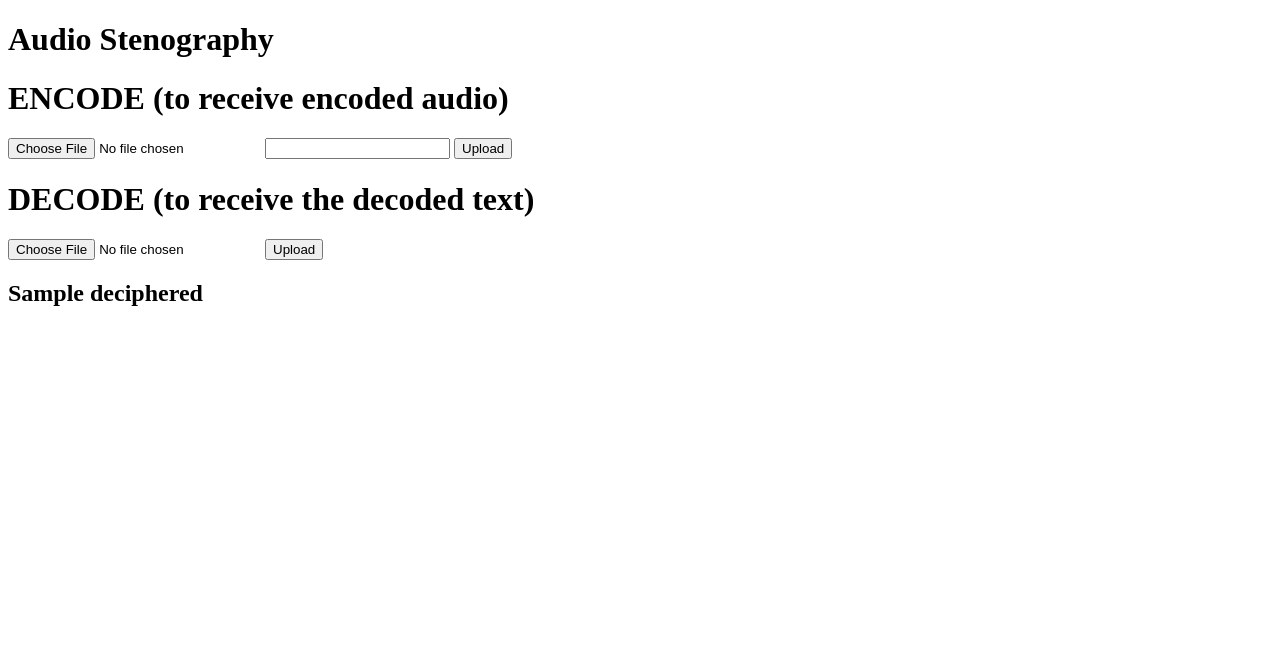
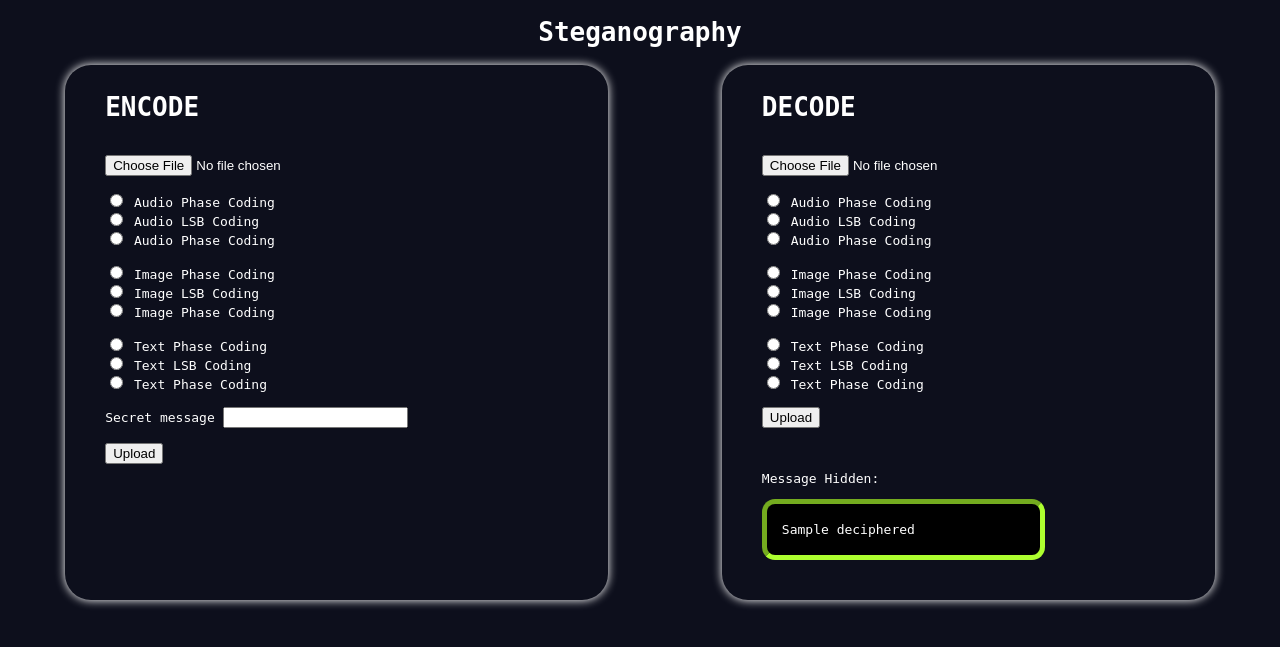
Before and after one commit to karanysingh/audio-stenography-flask, a Flask app: template templates/index.html in a window 1280 px wide. Shown: the top 647 px of the page. Run offline with Flask 2, Linux system fonts and the light colour scheme; the template is opened without the code that fills it: most values are stand-ins (such as "Sample title", 1, 10 or a date in 2020).

Commit message:
added ui

```diff
--- a/app.py
+++ b/app.py
@@ -1,5 +1,5 @@
 from routes import app
 
 if __name__ == '__main__':
-    app.run(host='0.0.0.0',port = 8000, threaded = True, debug = True)
-    # app.run(host='127.0.0.1',port = 8000, threaded = True, debug = True)
+    # app.run(host='0.0.0.0',port = 8000, threaded = True, debug = True)
+    app.run(host='127.0.0.1',port = 8000, threaded = True, debug = True)
--- /dev/null
+++ b/static/styles/mainpage.css
@@ -0,0 +1,29 @@
+#headerStyle{
+    text-align:center;
+}
+body{
+    background-color: #0D0F1C;
+    color: white;
+    font-family: monospace;
+}
+.main {
+    display: flex;
+    flex-direction: row;
+    flex-wrap: wrap;
+    align-content: center;
+    justify-content: space-around;
+}
+.main>div{
+    box-shadow: 0px 0px 10px 0.2px white;
+    padding: 10px 200px 40px 40px;
+    border-radius: 2em;
+    /* width: ; */
+}
+.message{
+    width: 100%;
+    background-color: black;
+    padding: 5px 5px 5px 15px;
+    margin-top: 10px;
+    border: 5px inset greenyellow;
+    border-radius: 1em;
+}
--- a/templates/index.html
+++ b/templates/index.html
@@ -4,33 +4,64 @@
         <meta charset="UTF-8" />
         <meta name="viewport" content="width=device-width, initial-scale=1.0" />
 
-        <link rel="stylesheet" href="Index.css" />
-        <title>Title</title>
+        <link rel= "stylesheet" type= "text/css" href= "{{ url_for('static',filename='styles/mainpage.css') }}">
+        <title>Steganography</title>
+
+
+        <header>
+            <h1 id="headerStyle">Steganography</h1>
+        </header>
     </head>
     <body>
-
-        <header>
-            <h1>Audio Stenography</h1>
-        </header>
-
-        <h1>ENCODE (to receive encoded audio)</h1>
+        <div class="main">
+        <div class="encode">
+        <h1>ENCODE</h1>
+        <!-- <i>to receive encoded file</i> -->
+        <br>
         <form action = "/upload" method = "post" enctype="multipart/form-data">
-            <input type="file" name="file" />
-            <input type="text" name="message" />
+            <input type="file" name="file" />  <br><br>
+            <input type="radio" name="type" value="phase"> Audio Phase Coding<br>
+            <input type="radio" name="type" value="lsb"> Audio LSB Coding<br>
+            <input type="radio" name="type" value="third"> Audio Phase Coding<br><br>
+            <input type="radio" name="type" value="phase"> Image Phase Coding<br>
+            <input type="radio" name="type" value="lsb"> Image LSB Coding<br>
+            <input type="radio" name="type" value="third"> Image Phase Coding<br><br>
+            <input type="radio" name="type" value="phase"> Text Phase Coding<br>
+            <input type="radio" name="type" value="lsb"> Text LSB Coding<br>
+            <input type="radio" name="type" value="third"> Text Phase Coding<br><br>
+            Secret message
+            <input type="text" name="message" />  <br><br>
             <input type = "submit" value="Upload">
         </form>
+    </div>
+    <div class="decode">
+        <h1>DECODE </h1>
+        <!-- <i>to receive decoded file</i> -->
+        <br>
 
-        <h1>DECODE (to receive the decoded text)</h1>
         <form action = "/decode" method = "post" enctype="multipart/form-data">
-            <input type="file" name="file" />
+            <input type="file" name="file" /> <br><br>
+            <input type="radio" name="type" value="phase"> Audio Phase Coding<br>
+            <input type="radio" name="type" value="lsb"> Audio LSB Coding<br>
+            <input type="radio" name="type" value="third"> Audio Phase Coding<br><br>
+            <input type="radio" name="type" value="phase"> Image Phase Coding<br>
+            <input type="radio" name="type" value="lsb"> Image LSB Coding<br>
+            <input type="radio" name="type" value="third"> Image Phase Coding<br><br>
+            <input type="radio" name="type" value="phase"> Text Phase Coding<br>
+            <input type="radio" name="type" value="lsb"> Text LSB Coding<br>
+            <input type="radio" name="type" value="third"> Text Phase Coding<br><br>
             <input type = "submit" value="Upload">
         </form>
-
-        <h2>{{ deciphered }}</h2>
+        <br><br>
+        <p>Message Hidden:</p>
+        <div class="message">
+        <p>{{ deciphered }}</p>
+    </div>
         <script src="index.js"></script>
         <script src="https://code.jquery.com/jquery-3.5.1.js"
         integrity="sha256-QWo7LDvxbWT2tbbQ97B53yJnYU3WhH/C8ycbRAkjPDc="
         crossorigin="anonymous"></script>
-
+    </div>
+</div>
     </body>
 </html>
```
Also changed, not shown: routes.py (+13 -3 lines), steno.py (+83 -0 lines), 2 other files.
